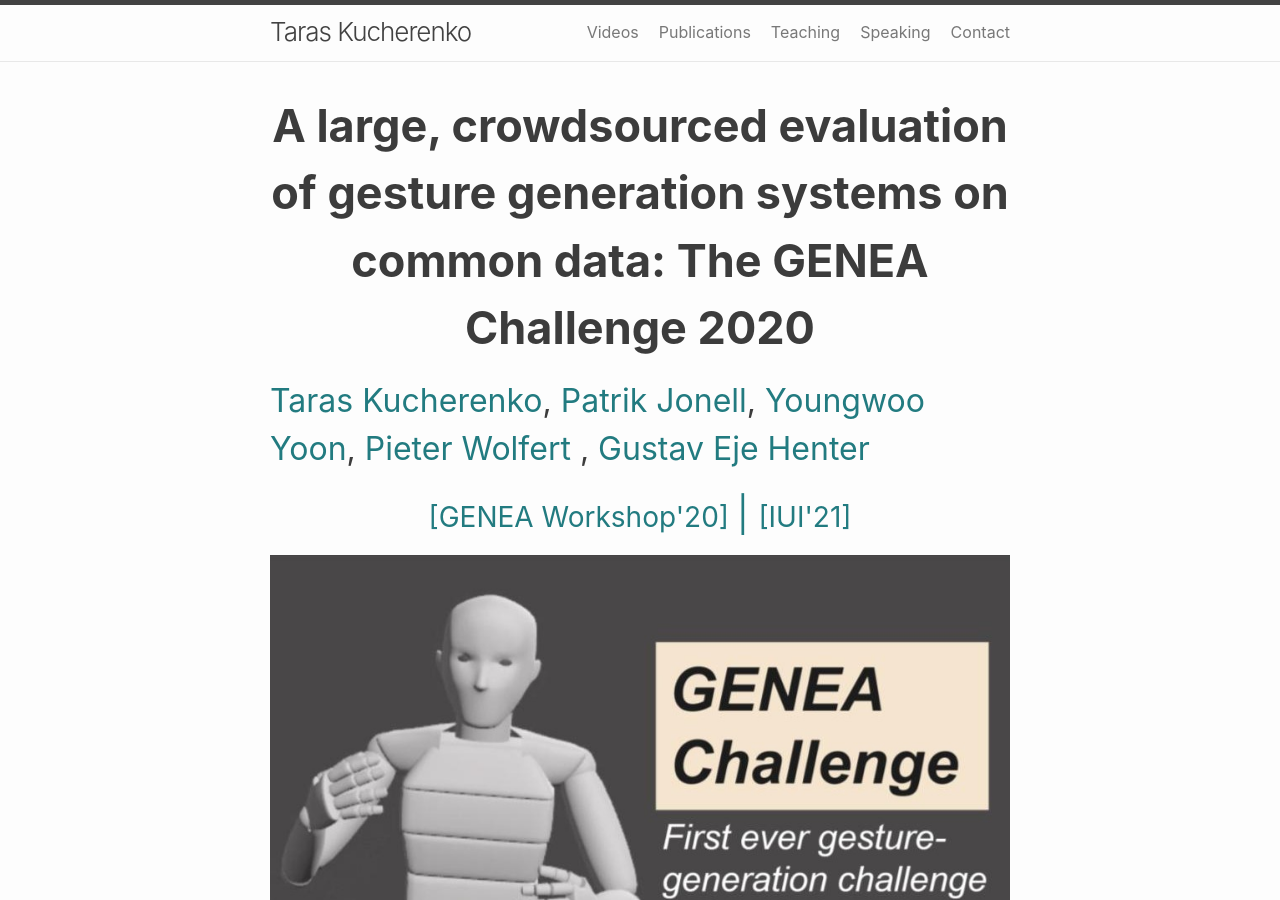
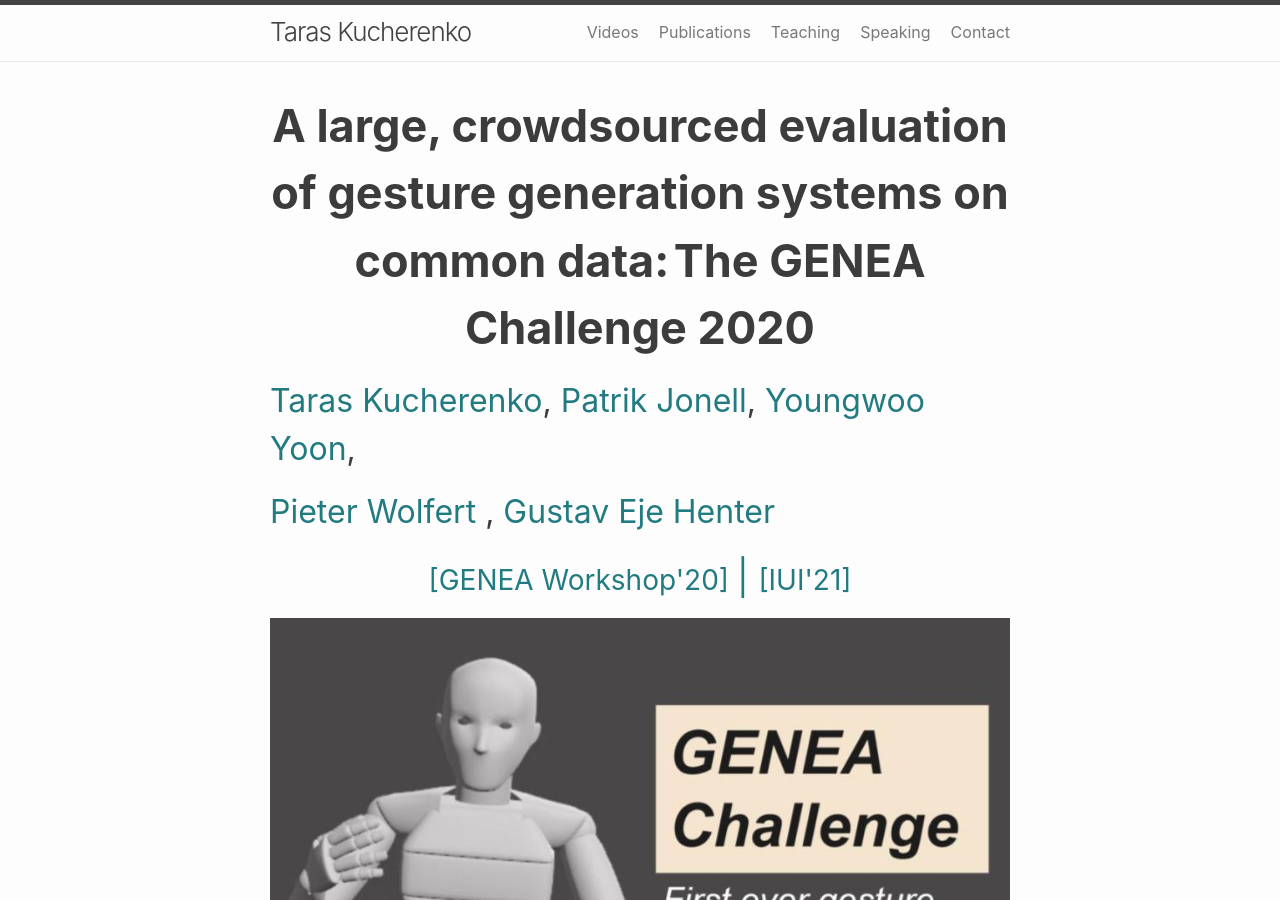
Before and after one commit to Svito-zar/Svito-zar.github.io, a Jekyll site: the page built from _posts/2021-07-26-GENEA_challenge.md, in a window 1280 px wide and 900 px high. Built offline with Jekyll 4.4.1, drawn with Linux system fonts in a browser that asks for light colours.

Commit message:
Another update to the GENEA page

```diff
--- a/_posts/2021-07-26-GENEA_challenge.md
+++ b/_posts/2021-07-26-GENEA_challenge.md
@@ -6,8 +6,10 @@
 
 
 <p align="center">
-  <b style="font-size: 45px;"> A large, crowdsourced evaluation of gesture generation systems on common data: The GENEA Challenge 2020 </b>
-  <p style="font-size: 32px;"> <a href="https://svito-zar.github.io/">Taras Kucherenko</a>, <a href="http://www.patrikjonell.se">Patrik Jonell</a>,  <a href="https://sites.google.com/view/youngwoo-yoon/">Youngwoo Yoon</a>, <a href="https://www.pieterwolfert.com/">Pieter Wolfert </a>,  <a href="https://people.kth.se/~ghe/">Gustav Eje Henter</a> </p>
+  <b style="font-size: 45px;"> A large, crowdsourced evaluation of gesture generation systems on common data:</b>
+<b style="font-size: 45px;">The GENEA Challenge 2020 </b>
+  <p style="font-size: 32px;"> <a href="https://svito-zar.github.io/">Taras Kucherenko</a>, <a href="http://www.patrikjonell.se">Patrik Jonell</a>,  <a href="https://sites.google.com/view/youngwoo-yoon/">Youngwoo Yoon</a>, </p>
+  <p style="font-size: 32px;"> <a href="https://www.pieterwolfert.com/"> Pieter Wolfert </a>,  <a href="https://people.kth.se/~ghe/"> Gustav Eje Henter</a> </p>
 </p>
 
 <p align="center">
```
